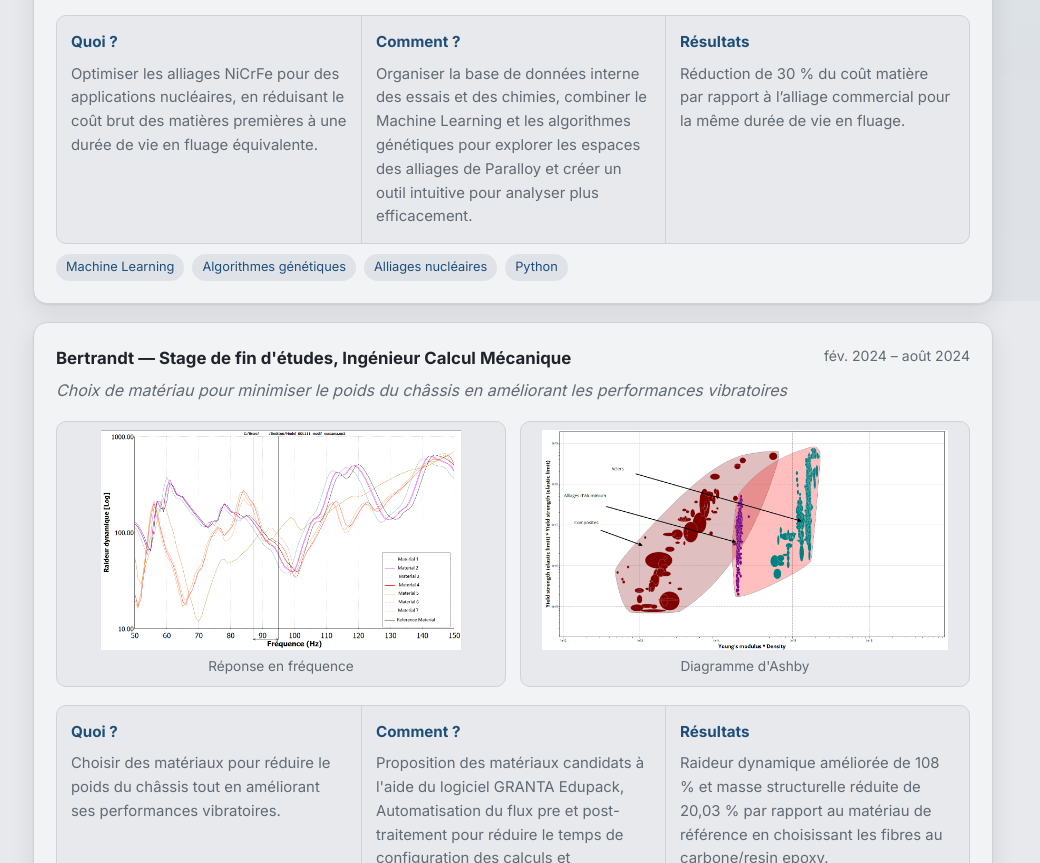
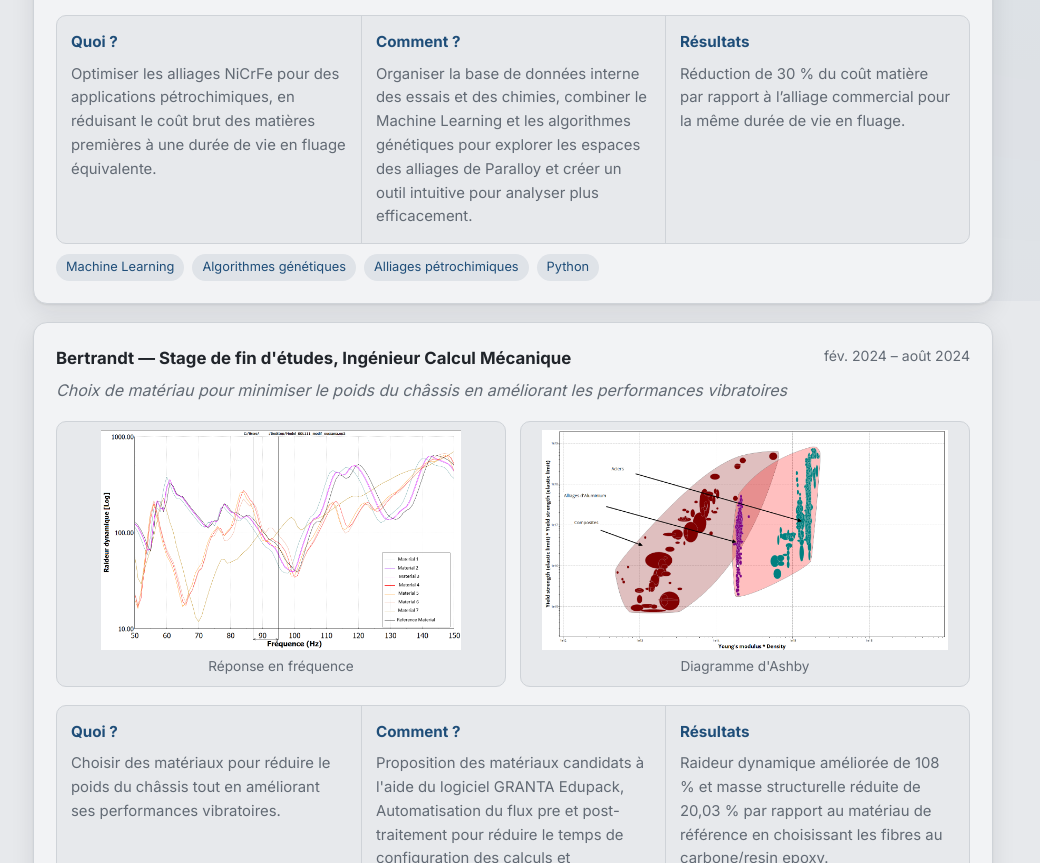
Before and after one commit to OussamaSBITRI/portfolio, a plain HTML site: page portfolio.html in a window 1280 px wide. Shown: the part 1139-2002 px from the top of the page, without its empty margins (127-1167 px from the left). Drawn offline with Linux system fonts and the light colour scheme.

Commit message:
Update internship details for PARALLOY Group

```diff
--- a/portfolio.html
+++ b/portfolio.html
@@ -229,11 +229,11 @@ fr: {
   cta_cv:"Télécharger mon CV", cta_cv_france:"CV France", cta_cv_maroc:"CV Maroc",
   about:"Diplômé de l'ENSAM en Génie mécanique et titulaire d'un Master en Mécanique des Matériaux à l'École Centrale de Lille. À la recherche d'une opportunité dans la mécanique, les matériaux et la gestion de projets. Motivé, adaptable et doté d'une solide capacité d'analyse, je souhaite mettre mes compétences techniques au service de projets innovants.",
   exp:[
-    {role:"PARALLOY Group — Stage de fin d'études, Ingénieur Métallurgie", date:"oct. 2025 – avr. 2026", sub:"Développement d’alliages réfractaires piloté par les données : structuration, simulation et optimisation", tags:["Machine Learning","Algorithmes génétiques","Alliages nucléaires","Python"], images:[
+    {role:"PARALLOY Group — Stage de fin d'études, Ingénieur Métallurgie", date:"oct. 2025 – avr. 2026", sub:"Développement d’alliages réfractaires piloté par les données : structuration, simulation et optimisation", tags:["Machine Learning","Algorithmes génétiques","Alliages pétrochimiques","Python"], images:[
       {src:"Figures/PARALLOY/precision_graph.png", alt:"Comparaison du temps à rupture prédit et mesuré", caption:"Temps à rupture : prédit vs mesuré"},
       {src:"Figures/PARALLOY/convergence.gif", alt:"Courbe de convergence de l’optimisation des alliages", caption:"Convergence de l’optimisation"},
       {src:"Figures/PARALLOY/pareto_front_alloy1.png", alt:"Front de Pareto comparant le coût normalisé et le temps à rupture de l’alliage 1", caption:"Front de Pareto de l’alliage 1"}],
-      what:"Optimiser les alliages NiCrFe pour des applications nucléaires, en réduisant le coût brut des matières premières à une durée de vie en fluage équivalente.",
+      what:"Optimiser les alliages NiCrFe pour des applications pétrochimiques, en réduisant le coût brut des matières premières à une durée de vie en fluage équivalente.",
       how:"Organiser la base de données interne des essais et des chimies, combiner le Machine Learning et les algorithmes génétiques pour explorer les espaces des alliages de Paralloy et créer un outil intuitive pour analyser plus efficacement.",
       results:"Réduction de 30 % du coût matière par rapport à l’alliage commercial pour la même durée de vie en fluage."},
     {role:"Bertrandt — Stage de fin d'études, Ingénieur Calcul Mécanique", date:"fév. 2024 – août 2024", sub:"Choix de matériau pour minimiser le poids du châssis en améliorant les performances vibratoires", tags:["CATIA V5","ANSA","HyperMesh","OptiStruct","Composites"], images:[
@@ -283,11 +283,11 @@ en: {
   cta_cv:"Download my CV", cta_cv_france:"France CV", cta_cv_maroc:"Morocco CV",
   about:"Graduate of ENSAM in Mechanical Engineering and holder of an MSc in Materials Mechanics from École Centrale de Lille. Seeking an opportunity in mechanical engineering, materials and project management. Motivated, adaptable and analytically minded, I aim to apply my technical skills to innovative projects.",
   exp:[
-    {role:"PARALLOY Group — Final-year Internship, Metallurgy Engineer", date:"Oct 2025 – Apr 2026", sub:"Data-Driven Development of Refractory Alloys: Structuring, Simulation, and Optimisation", tags:["Machine Learning","Genetic algorithms","Nuclear alloys","Python"], images:[
+    {role:"PARALLOY Group — Final-year Internship, Metallurgy Engineer", date:"Oct 2025 – Apr 2026", sub:"Data-Driven Development of Refractory Alloys: Structuring, Simulation, and Optimisation", tags:["Machine Learning","Genetic algorithms","Pertochemical alloys","Python"], images:[
       {src:"Figures/PARALLOY/precision_graph.png", alt:"Predicted versus true time to rupture", caption:"Rupture-time prediction"},
       {src:"Figures/PARALLOY/convergence.gif", alt:"Convergence plot for the alloy optimisation", caption:"Convergence of the optimisation"},
       {src:"Figures/PARALLOY/pareto_front_alloy1.png", alt:"Pareto front comparing normalised cost and time to rupture for Alloy 1", caption:"Alloy 1 Pareto front"}],
-      what:"Optimise NiCrFe alloys for nuclear applications, reducing raw-material costs while maintaining equivalent creep life.",
+      what:"Optimise NiCrFe alloys for petrochemical applications, reducing raw-material costs while maintaining equivalent creep life.",
       how:"Organise the internal database of test results and alloy chemistries; combine Machine Learning and genetic algorithms to explore Paralloy's alloy design space; and create an intuitive tool for more efficient analysis.",
       results:"Reduced raw-material cost by 30% compared with the commercial alloy for the same creep lifetime."},
     {role:"Bertrandt — Final-year Internship, Mechanical Simulation Engineer", date:"Feb 2025 – Aug 2025", sub:"Material Selection to Minimise Chassis Weight While Improving Vibration Performance", tags:["CATIA V5","ANSA","HyperMesh","OptiStruct","Composites"], images:[
```
